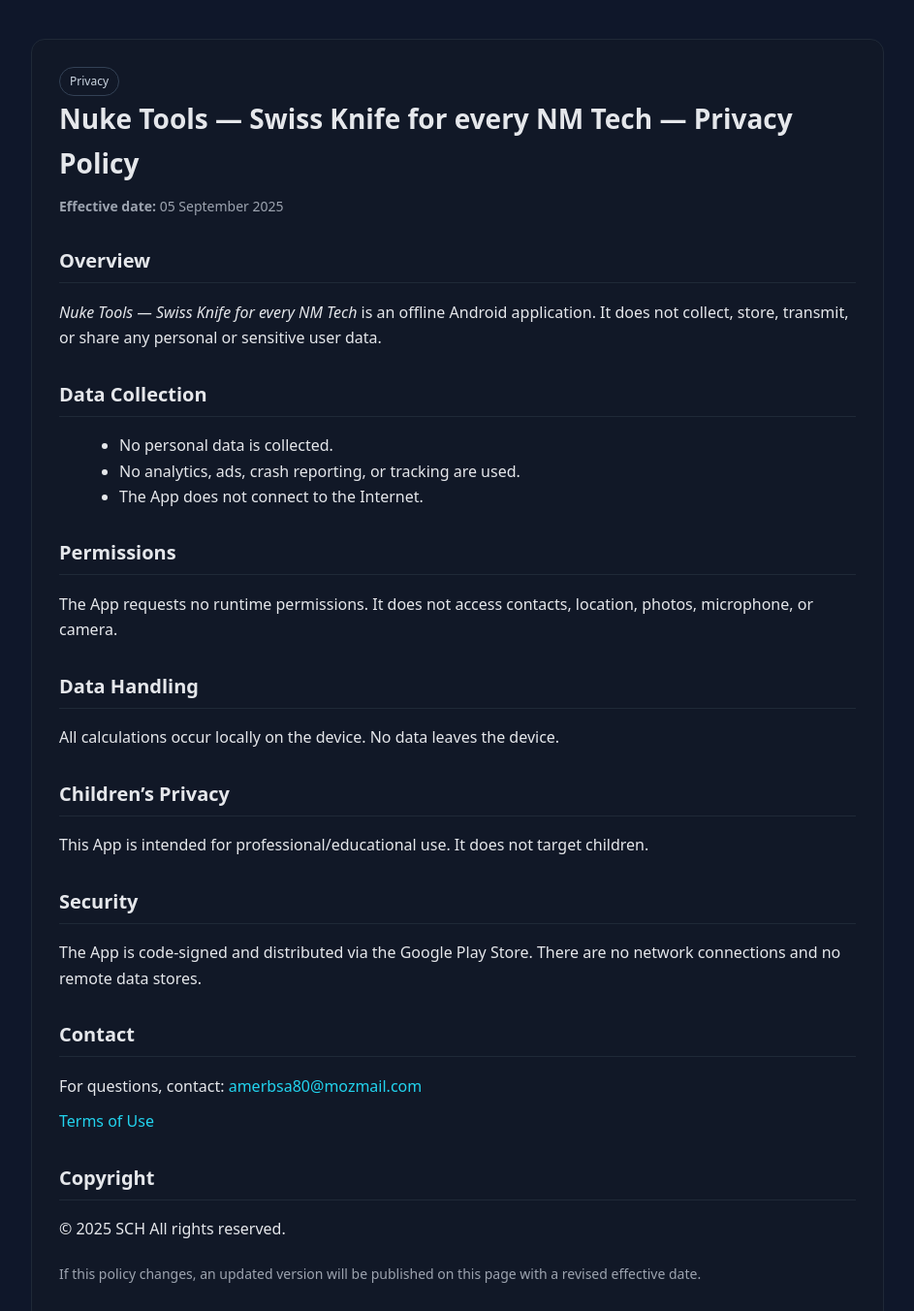
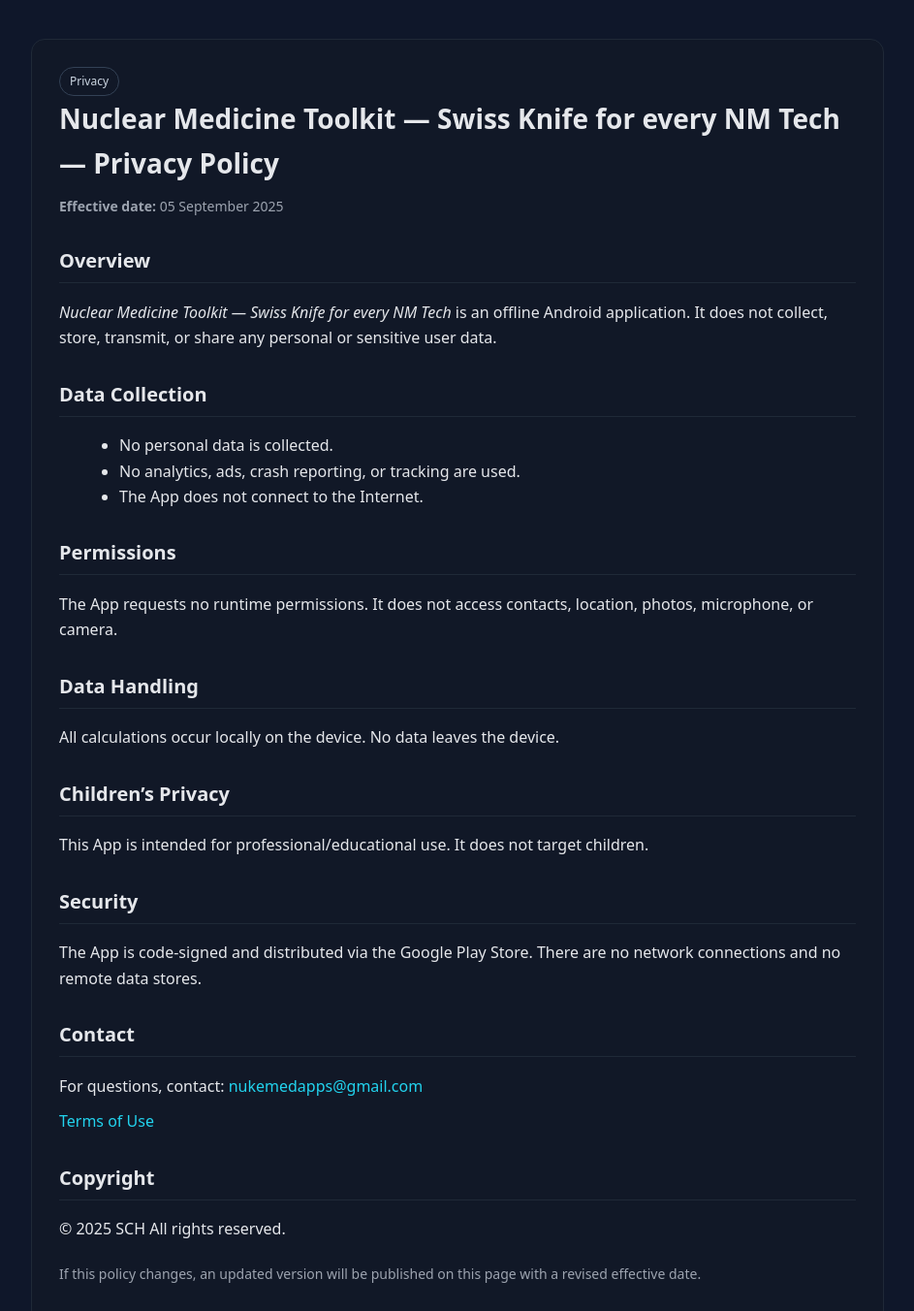
Before and after one commit to Vik1922/DoseratePriv-Policy, a plain HTML site: page index.html in a window 1280 px wide. Shown: the top 1352 px of the page at 97% size, without its empty margins (168-1111 px from the left). Drawn offline with Linux system fonts and the light colour scheme.

Commit message:
Update index.html

```diff
--- a/index.html
+++ b/index.html
@@ -3,7 +3,7 @@
 <head>
 <meta charset="utf-8">
 <meta name="viewport" content="width=device-width, initial-scale=1">
-<title>Nuke Tools Suite — Privacy Policy</title>
+<title>Nuclear Medicine Toolkit — Swiss Knife for every NM Tech — Privacy Policy</title>
 <style>
   :root {
     --bg: #0f172a;
@@ -34,11 +34,11 @@
   <div class="wrap">
     <div class="card">
       <div class="pill">Privacy</div>
-      <h1>Nuke Tools — Swiss Knife for every NM Tech — Privacy Policy</h1>
+      <h1>Nuclear Medicine Toolkit — Swiss Knife for every NM Tech — Privacy Policy</h1>
       <p class="meta"><strong>Effective date:</strong> 05 September 2025</p>
 
       <h2>Overview</h2>
-      <p><em>Nuke Tools — Swiss Knife for every NM Tech</em> is an offline Android application. It does not collect, store, transmit, or share any personal or sensitive user data.</p>
+      <p><em>Nuclear Medicine Toolkit — Swiss Knife for every NM Tech</em> is an offline Android application. It does not collect, store, transmit, or share any personal or sensitive user data.</p>
 
       <h2>Data Collection</h2>
       <ul>
@@ -60,7 +60,7 @@
       <p>The App is code-signed and distributed via the Google Play Store. There are no network connections and no remote data stores.</p>
 
       <h2>Contact</h2>
-      <p>For questions, contact: <a href="mailto:amerbsa80@mozmail.com">amerbsa80@mozmail.com</a></p>
+      <p>For questions, contact: <a href="mailto:nukemedapps@gmail.com">nukemedapps@gmail.com</a></p>
       <p><a href="nuke-tools-terms.html">Terms of Use</a></p>
 
       <h2>Copyright</h2>
```
